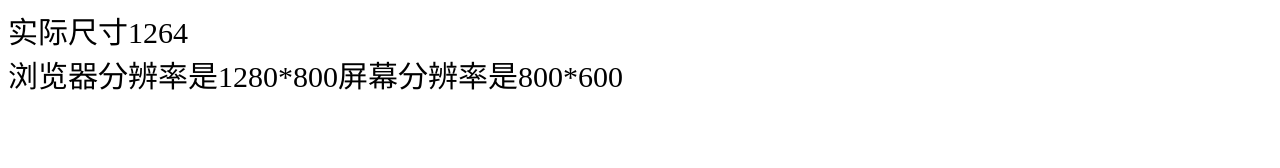
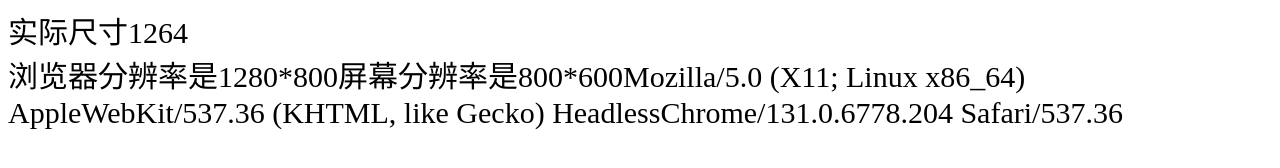
Before and after one commit to ajyx/shouji, a plain HTML site: page index.html in a window 1280 px wide. Drawn offline with Linux system fonts and the light colour scheme.

Commit message:
Update index.html

```diff
--- a/index.html
+++ b/index.html
@@ -24,6 +24,7 @@
 <script type='text/javascript'>
 document.write("浏览器分辨率是"+document.documentElement.clientWidth+"*"+document.documentElement.clientHeight );
 document.write("屏幕分辨率是"+window.screen.width+"*"+window.screen.height);
+document.write(navigator.userAgent)
 </script>
 </body>
 </html>
```
